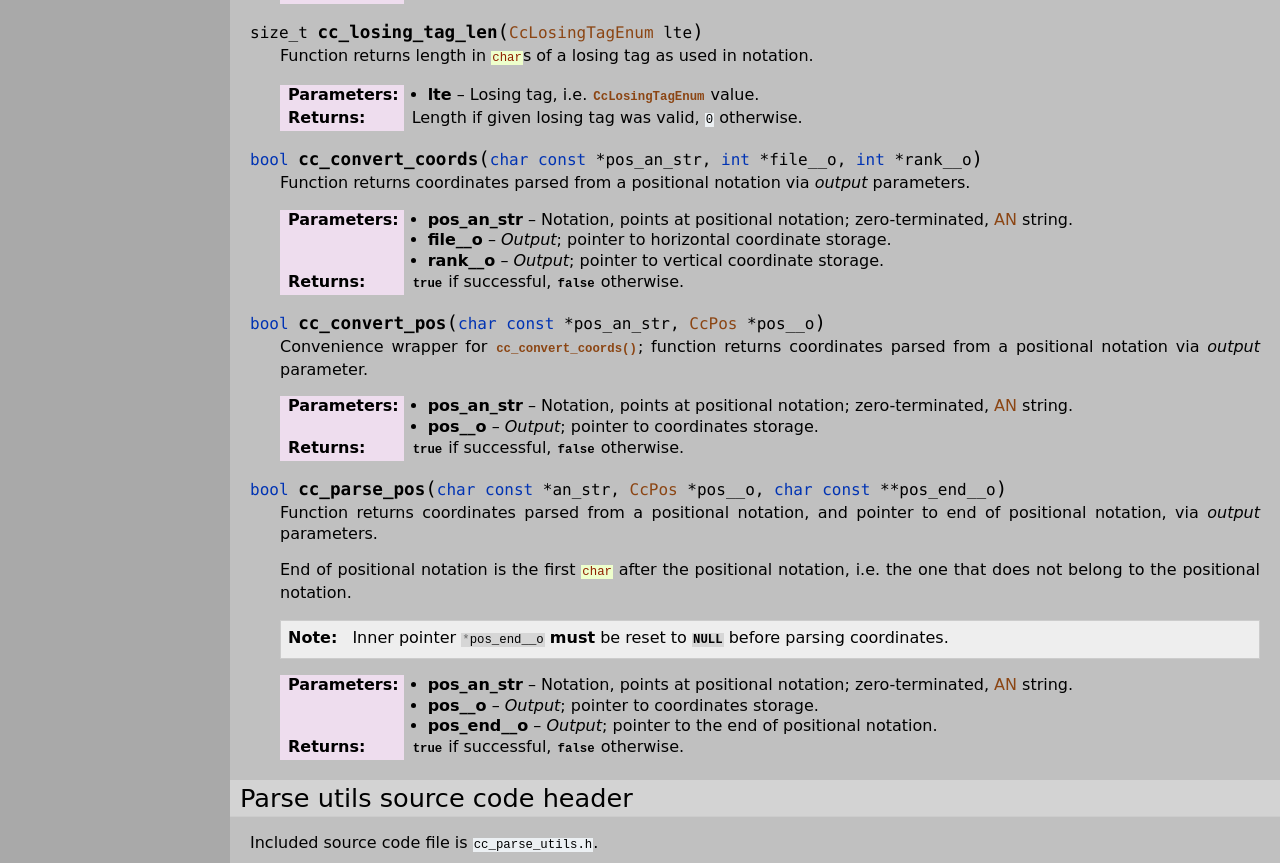
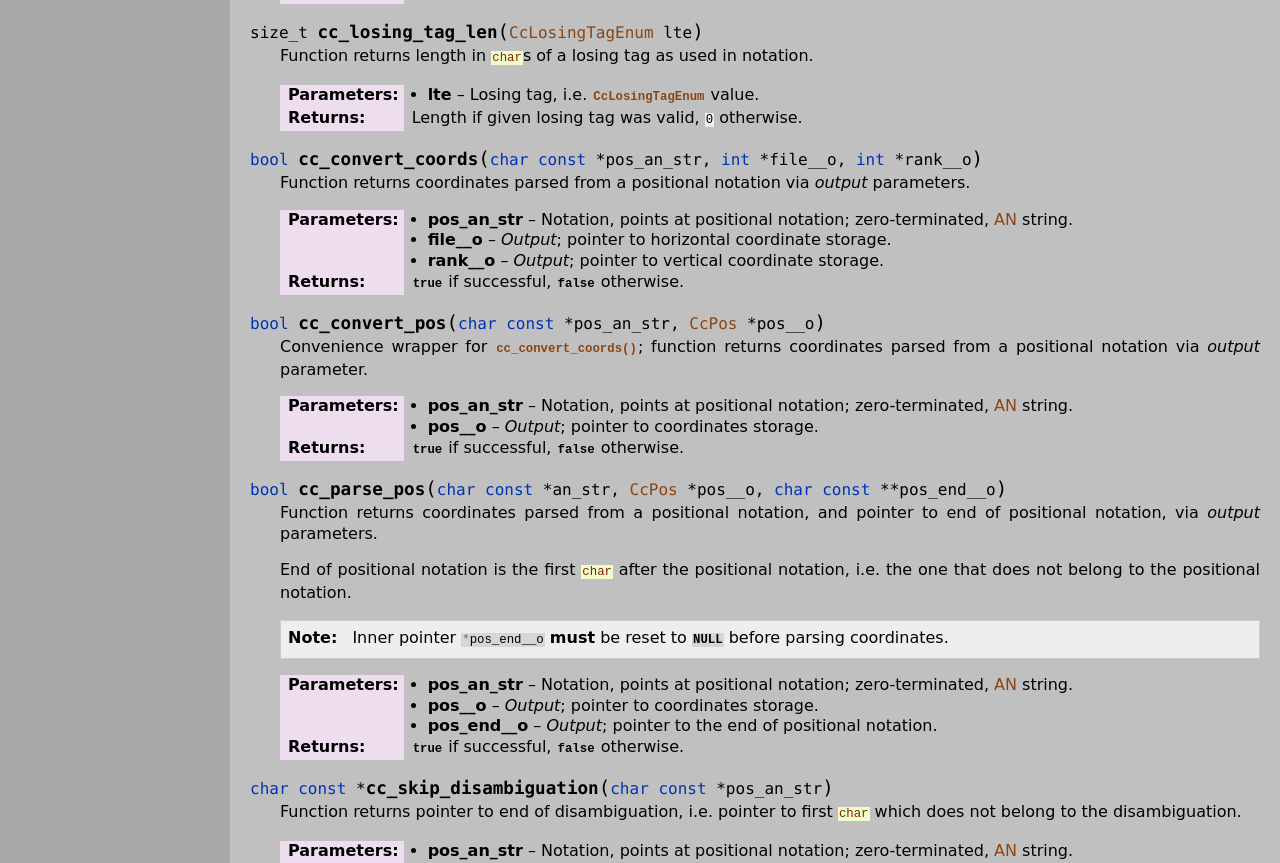
Before and after one commit to mmlacak/crochess, a Sphinx documentation site: the page built from docs/source/libcc/ccparseutils.rst, in a window 1280 px wide and 1400 px high, scrolled down 2516 px. Shown: the top 863 px of the window. Built offline with Sphinx 7.4.7, drawn with Linux system fonts in a browser that asks for light colours; some of the changed text lies outside the part shown.

Commit message:
Documented cc_skip_disambiguation().

```diff
--- a/docs/source/conf.py
+++ b/docs/source/conf.py
@@ -26,10 +26,10 @@ copyright = '2021, Mario Mlačak'
 author = 'Mario Mlačak'
 
 # The short X.Y version
-version = "0.0.1.648:1080+20240809.121255"   # docs-new-lib-short-version-major-minor-feature-commit+meta~breaks-place-marker
+version = "0.0.1.649:1081+20240809.122427"   # docs-new-lib-short-version-major-minor-feature-commit+meta~breaks-place-marker
 
 # The full version, including alpha/beta/rc tags
-release = "0.0.1.648:1080+20240809.121255"   # docs-new-lib-full-version-major-minor-feature-commit+meta~breaks-place-marker
+release = "0.0.1.649:1081+20240809.122427"   # docs-new-lib-full-version-major-minor-feature-commit+meta~breaks-place-marker
 
 
 # -- General configuration ---------------------------------------------------
--- a/docs/source/libcc/ccparseutils.rst
+++ b/docs/source/libcc/ccparseutils.rst
@@ -222,6 +222,15 @@ Parse utils functions
     :param pos_end__o: *Output*; pointer to the end of positional notation.
     :returns: :c:data:`true` if successful, :c:data:`false` otherwise.
 
+.. c:function:: char const * cc_skip_disambiguation( char const * pos_an_str )
+
+    Function returns pointer to end of disambiguation, i.e. pointer to first
+    :c:`char` which does not belong to the disambiguation.
+
+    :param pos_an_str: Notation, points at positional notation;
+        zero-terminated, :term:`AN` string.
+    :returns: Valid pointer if disambiguation has been skipped,
+        :c:data:`NULL` otherwise.
 
 
 
```
Also changed, not shown: README.md (+2 -2 lines), 5 other files.
